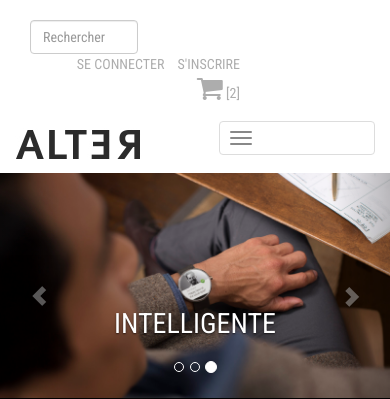
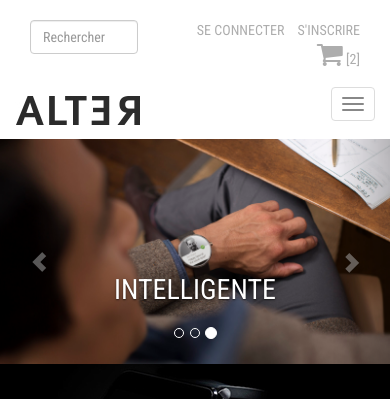
Before and after one commit to abdenaceur/Projet-Alter-simpleMVC, a PHP site: page / in a window 390 px wide. Shown: the top 399 px of the page. Run offline with PHP 8.4, Linux system fonts and the light colour scheme; some libraries are stand-ins or nearby versions.

Commit message:
modification responsive header

```diff
--- a/css/main.css
+++ b/css/main.css
@@ -48,7 +48,7 @@ select {
 	display: block;
 	height: 25px;
 }
-button {
+.button {
 	margin-top: 10%;
 
 	font-size: 20px;
--- a/gabarit.projet.php
+++ b/gabarit.projet.php
@@ -42,7 +42,7 @@
 		<div class="col-lg-5 col-md-5 col-sm-5 col-xs-5 text-left">
 			<input type="text" class="form-control" placeholder='Rechercher'>
 		</div>
-		<div class="col-lg-5 col-md-5 col-sm-7 col-xs-8 text-right">
+		<div class="col-lg-5 col-md-5 col-sm-7 col-xs-7 text-right">
 			<a href="login.html">SE CONNECTER</a>
 			<a href="formulaire.html">S'INSCRIRE</a>
 			<a href="panier.html"><i class="fa fa-shopping-cart fa-2x"></i> [2]</a>
```
